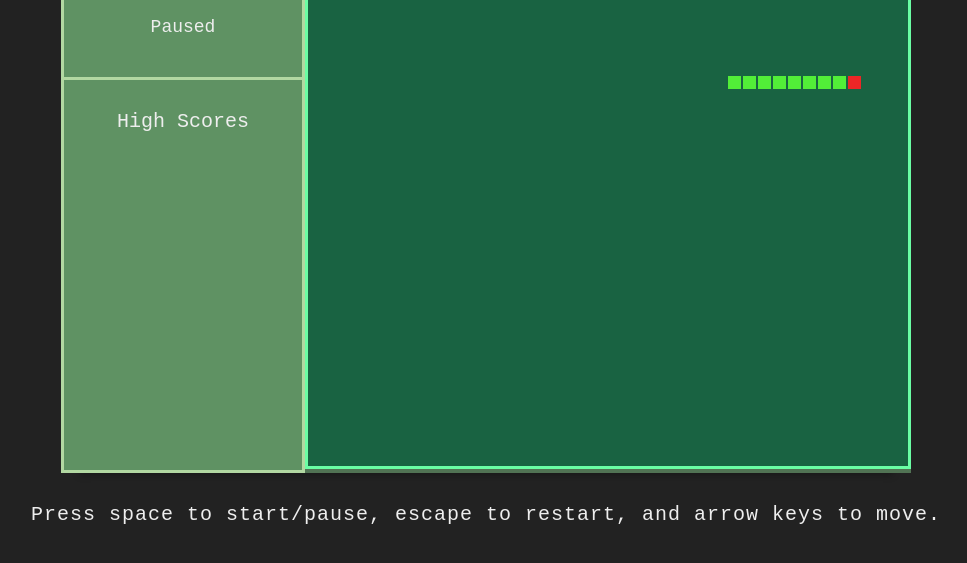
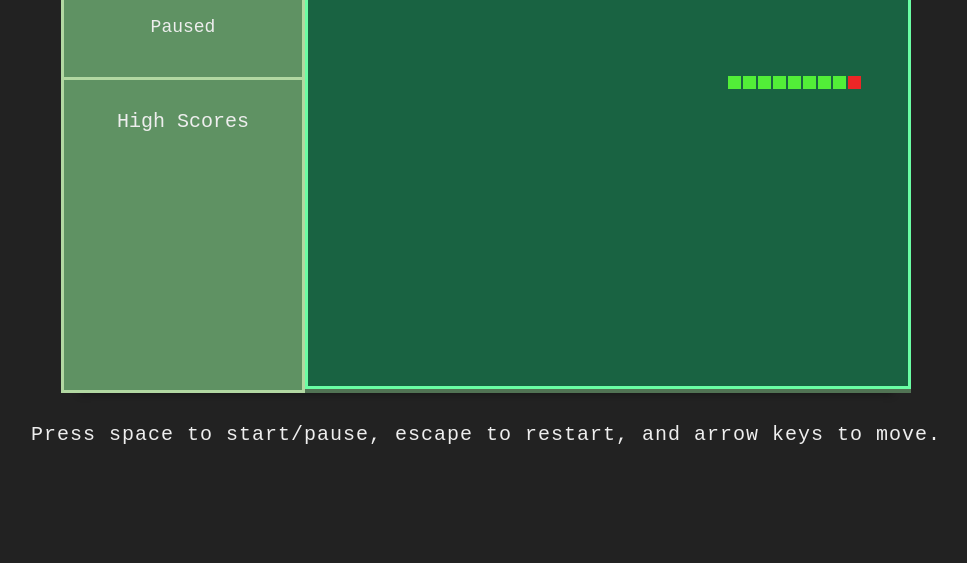
Before and after one commit to codenameyau/snake-game, a website built with webpack: page snake/public/index.html in a window 1280 px wide. Shown: the part 187-750 px from the top of the page, without its empty margins (154-1121 px from the left). Built offline with nearby package versions, Linux system fonts and the light colour scheme.

Commit message:
Fixed scrolling issue

```diff
--- a/snake/public/index.html
+++ b/snake/public/index.html
@@ -22,7 +22,7 @@
       </div>
 
       <div class="snake-game-container">
-        <canvas id="snake-game" width="600" height="600"></canvas>
+        <canvas id="snake-game" width="600" height="520"></canvas>
       </div>
     </div>
     <div class="footer">
--- a/snake/public/scripts/SnakeGame.js
+++ b/snake/public/scripts/SnakeGame.js
@@ -59,11 +59,10 @@ export default class SnakeGame {
   }
 
   initEventListeners () {
-    const handleKeyup = (event) => {
-      if (!this.gameInputs.has(event.code)) {
-        return;
-      }
+    const handleInputs = (event) => {
+      if (!this.gameInputs.has(event.code)) { return; }
 
+      event.stopPropagation();
       event.preventDefault();
 
       if (event.code === 'Escape') {
@@ -86,7 +85,7 @@ export default class SnakeGame {
       this.snake.setDirection(newDirection);
     };
 
-    document.addEventListener('keyup', handleKeyup, false);
+    document.addEventListener('keydown', handleInputs, false);
   }
 
   newGame () {
```
Also changed, not shown: snake/README.md, 1 other file.
